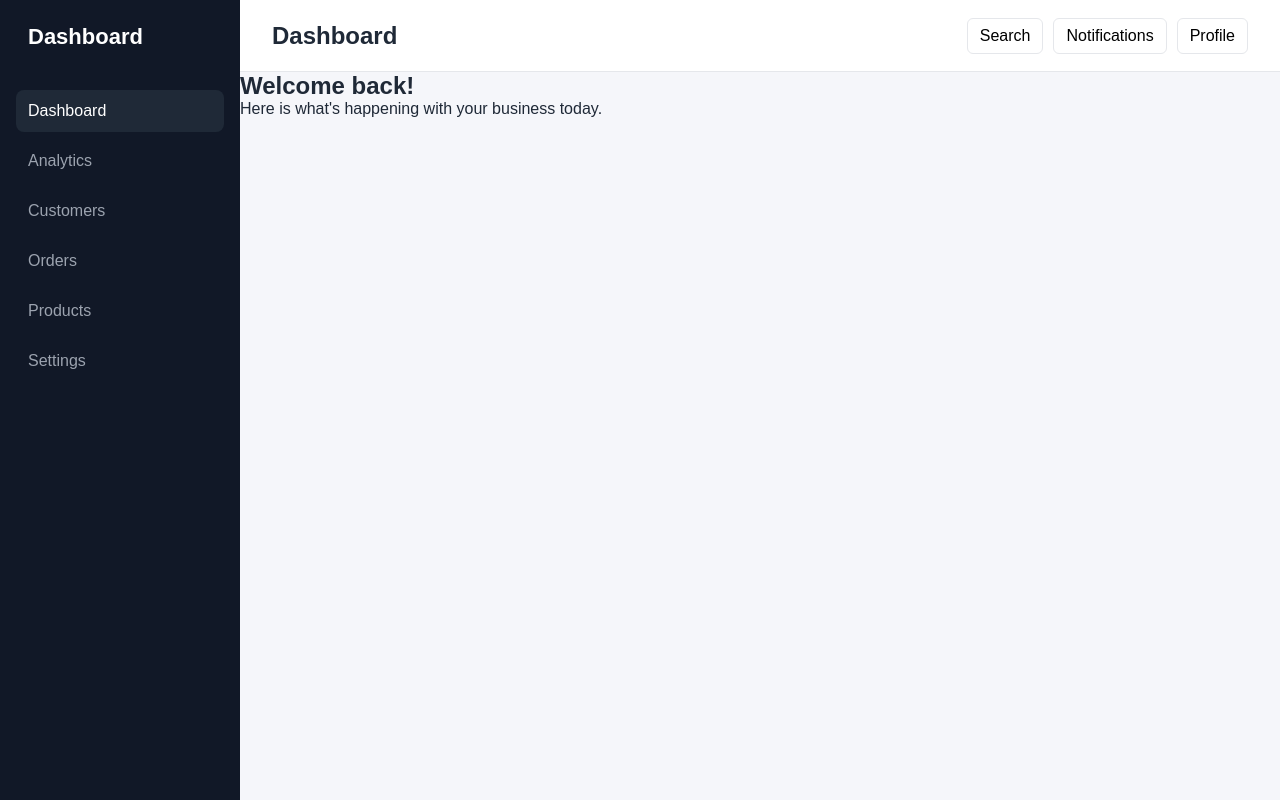
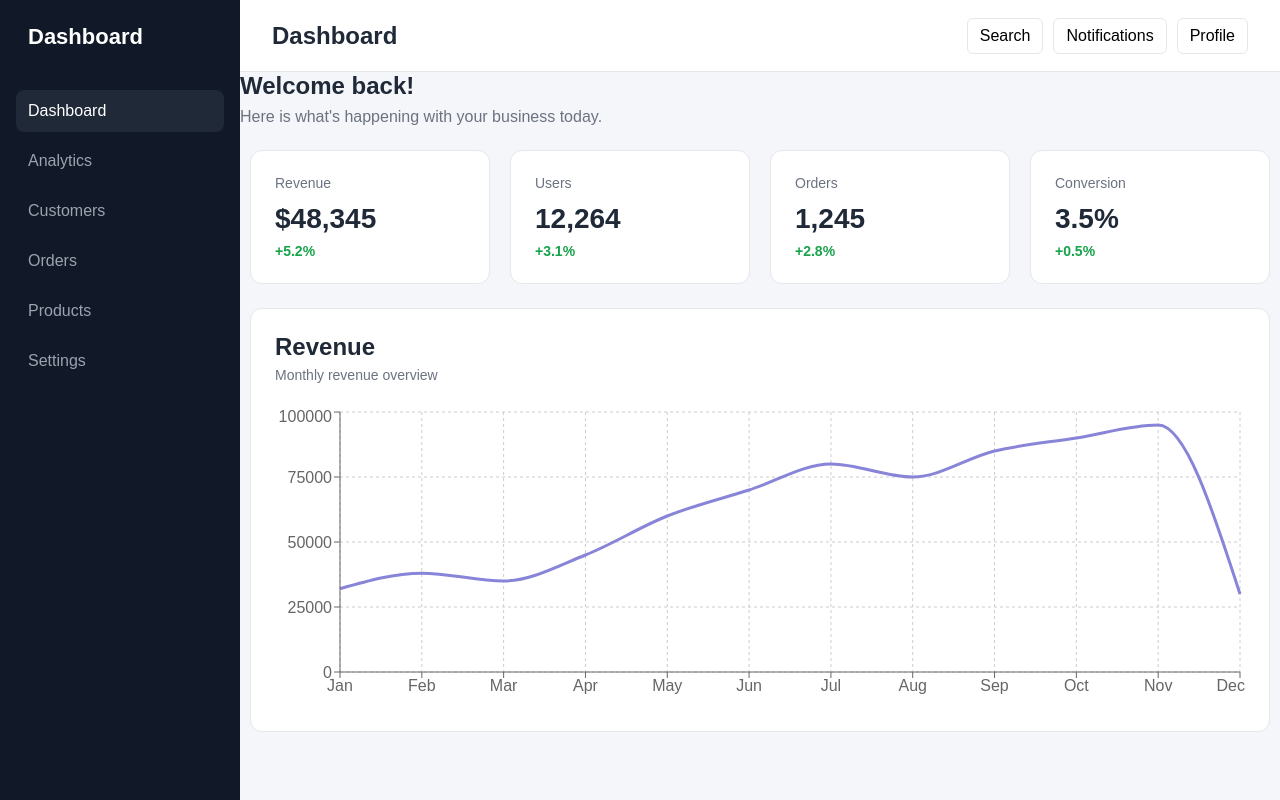
Before and after one commit to eduard-gabriel-mititelu/react-dashbord, a React (Vite) app: page / in a window 1280 px wide. Built offline with nearby package versions, Linux system fonts and the light colour scheme.

Commit message:
Include status cards and revenue chard in dashboard page

```diff
--- a/package.json
+++ b/package.json
@@ -10,8 +10,11 @@
     "preview": "vite preview"
   },
   "dependencies": {
+    "lucide-react": "^1.41.0",
     "react": "^19.2.8",
-    "react-dom": "^19.2.8"
+    "react-dom": "^19.2.8",
+    "react-router-dom": "^7.18.3",
+    "recharts": "^3.10.1"
   },
   "devDependencies": {
     "@eslint/js": "^10.0.1",
--- a/src/App.css
+++ b/src/App.css
@@ -79,3 +79,73 @@
 .dashboard-main p {
   color: #6b7280;
 }
+
+.dashboard-intro {
+  margin-bottom: 24px;
+}
+
+.dashboard-intro h2 {
+  margin-bottom: 8px;
+}
+
+.dashboard-intro p {
+  color: #6b7280;
+}
+
+.stats-grid {
+  display: grid;
+  grid-template-columns: repeat(4, 1fr);
+  gap: 20px;
+  margin: 10px
+}
+
+.stat-card {
+  background: white;
+  border: 1px solid #e5e7eb;
+  border-radius: 12px;
+  padding: 24px;
+}
+
+.stat-card-title {
+  color: #6b7280;
+  font-size: 14px;
+  margin-bottom: 12px;
+}
+
+.stat-card-value {
+  font-size: 28px;
+  margin-bottom: 8px;
+}
+
+.stat-card-change {
+  color: #16a34a;
+  font-size: 14px;
+  font-weight: 600;
+}
+
+.revenue-chart {
+  background: white;
+  border: 1px solid #e5e7eb;
+  border-radius: 12px;
+  padding: 24px;
+  margin: 10px;
+  margin-top: 24px;
+
+}
+
+.chart-header {
+  margin-bottom: 24px;
+}
+
+.chart-header h2 {
+  margin-bottom: 6px;
+}
+
+.chart-header p {
+  color: #6b7280;
+  font-size: 14px;
+}
+
+.chart-container {
+  width: 100%;
+}
--- /dev/null
+++ b/src/components/RevenueChart.jsx
@@ -0,0 +1,43 @@
+import {
+  LineChart,
+  Line,
+  XAxis,
+  YAxis,
+  CartesianGrid,
+  Tooltip,
+  ResponsiveContainer,
+} from 'recharts'
+
+import {revenueData} from '../data/dashboardData.js'
+
+function RevenueChart() {
+    return (
+        <div className="revenue-chart">
+            <div className="chart-header">
+                <div>
+                    <h2>Revenue</h2>
+                    <p>Monthly revenue overview</p>
+                </div>
+            </div>
+
+            <div className="chart-container">
+                <ResponsiveContainer width="100%" height={300}>
+                    <LineChart data={revenueData}>
+                        <CartesianGrid strokeDasharray="3 3" />
+                        <XAxis dataKey="month" />
+                        <YAxis />
+                        <Tooltip />
+                        <Line
+                            type="monotone"
+                            dataKey="revenue"
+                            stroke="#8884d8"
+                            strokeWidth={3}
+                            dot={false} />
+                    </LineChart>
+                </ResponsiveContainer>
+            </div>
+        </div>
+    );
+}
+
+export default RevenueChart;
--- /dev/null
+++ b/src/components/StatCard.jsx
@@ -0,0 +1,11 @@
+function StatCard({ title, value, change }) {
+    return (
+        <div className="stat-card">
+            <p className="stat-card-title">{title}</p>
+            <h3 className="stat-card-value">{value}</h3>
+            <p className="stat-card-change">{change}</p>
+        </div>
+    )
+}
+
+export default StatCard;
--- /dev/null
+++ b/src/data/dashboardData.js
@@ -0,0 +1,41 @@
+export const stats = [
+    {
+        id: 1,
+        title: "Revenue",
+        value: "$48,345",
+        change: "+5.2%"
+    },
+    {
+        id: 2,
+        title: "Users",
+        value: "12,264",
+        change: "+3.1%"
+    },
+    {
+        id: 3,
+        title: "Orders",
+        value: "1,245",
+        change: "+2.8%"
+    },
+    {
+        id: 4,
+        title: "Conversion",
+        value: "3.5%",
+        change: "+0.5%"
+    }
+]
+
+export const revenueData = [
+    {month: "Jan", revenue: 32000},
+    {month: "Feb", revenue: 38000},
+    {month: "Mar", revenue: 35000},
+    {month: "Apr", revenue: 45000},
+    {month: "May", revenue: 60000},
+    {month: "Jun", revenue: 70000},
+    {month: "Jul", revenue: 80000},
+    {month: "Aug", revenue: 75000},
+    {month: "Sep", revenue: 85000},
+    {month: "Oct", revenue: 90000},
+    {month: "Nov", revenue: 95000},
+    {month: "Dec", revenue: 30000}
+]
--- a/src/pages/Dashboard.jsx
+++ b/src/pages/Dashboard.jsx
@@ -1,5 +1,8 @@
 import Sidebar from "../components/Sidebar";
 import Header from "../components/Header";
+import StatCard from "../components/StatCard";
+import {stats} from "../data/dashboardData";
+import RevenueChart from "../components/RevenueChart";
 
 function Dashboard() {
   return (
@@ -8,8 +11,24 @@ function Dashboard() {
         <div className="dashboard-content">
             <Header />
             <main>
-                <h2>Welcome back!</h2>
-                <p>Here is what's happening with your business today.</p>
+                <div className="dashboard-intro">
+                    <h2>Welcome back!</h2>
+                    <p>Here is what's happening with your business today.</p>
+                </div>
+
+                <section className="stats-grid">
+                    {stats.map((stat) => (
+                        <StatCard
+                            key={stat.id}
+                            title={stat.title}
+                            value={stat.value}
+                            change={stat.change}
+                        />
+                    ))}
+                </section>
+
+                <RevenueChart />
+
             </main>
         </div>
     </div>
```
Also changed, not shown: 1 other file (tests, documents, lock files or other folders).
